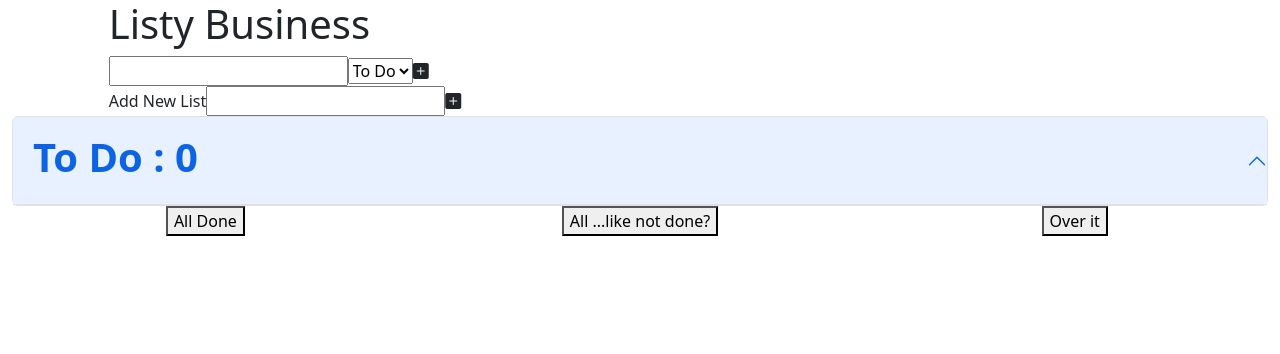
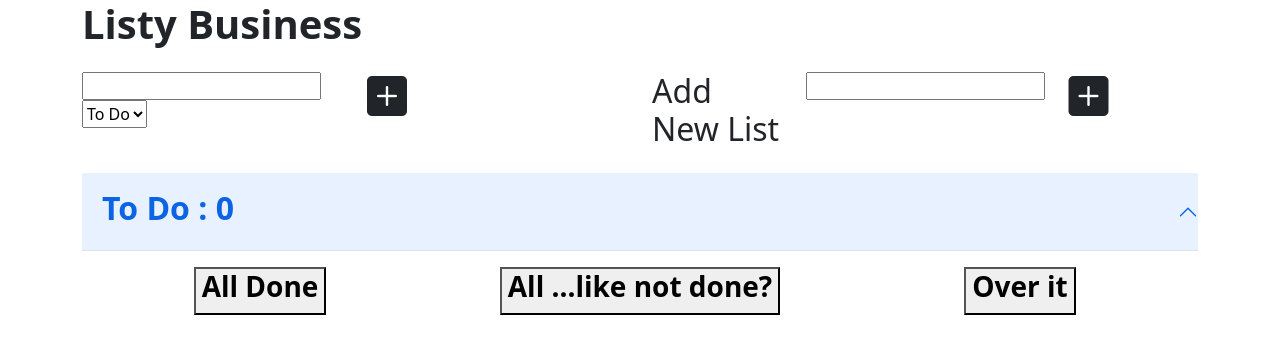
Before and after one commit to tkcthulhu/listy-business, a React (Create React App) app in the folder app/: page / in a window 1280 px wide. Shown: the top 354 px of the page. Built offline with nearby package versions, Linux system fonts and the light colour scheme.

Commit message:
Basic styling done

```diff
--- a/app/src/App.jsx
+++ b/app/src/App.jsx
@@ -25,10 +25,13 @@ function App() {
 
   return (
     <>
+      <div className="container">
+        <div className="row-10 justify-content-center">
+            <div className="col">
+              <h1><strong>Listy Business</strong></h1>
+            </div>
+        </div>
         <div className="row justify-content-center">
-        <div className="col-10">
-          <h1>Listy Business</h1>
-        </div>
           <UserInput
             ToDoItem={ToDoItem}
             SetToDoItem={SetToDoItem}
@@ -41,6 +44,7 @@ function App() {
             newList={newList}
             setNewList={setNewList}
             />
+        </div>
       </div>
       <SetList
         ToDoItem={ToDoItem}
--- a/app/src/CheckAll.jsx
+++ b/app/src/CheckAll.jsx
@@ -28,24 +28,24 @@ export function CheckAll(props) {
     }
 
     return (
-        <>
-            <div className="row justify-content-center">
+        <div className="container">
+            <div className="row justify-content-center buttonRow">
                 <div className="col d-flex justify-content-center">
                     <button  onClick={() => {allActive(list)}}>
-                        All Done
+                        <h3><strong>All Done</strong></h3>
                     </button>
                 </div>
                 <div className="col d-flex justify-content-center">
                     <button onClick={() => {allInactive(list)}}>
-                        All ...like not done?
+                        <h3><strong>All ...like not done?</strong></h3>
                     </button>
                 </div>
                 <div className="col d-flex justify-content-center">
                     <button onClick={() => {allGone()}}>
-                        Over it
+                        <h3><strong>Over it</strong></h3>
                     </button>
                 </div>
             </div>
-        </>
+        </div>
     )
 }
--- a/app/src/Lists.jsx
+++ b/app/src/Lists.jsx
@@ -68,23 +68,23 @@ export function SetList(props) {
             if (status) {
 
                 return(
-                    <h2>
+                    <h3>
                         <i
                             className="bi bi-check-circle-fill icon checkButton"
                             onClick={() => setToInactive(id, currentList)}
                         />
-                    </h2>
+                    </h3>
                 )
 
             } else {
 
                 return(
-                    <h2>
+                    <h3>
                         <i
                             className="bi bi-arrow-up-circle-fill icon redoButton"
                             onClick={() => setToActive(id, currentList)}
                         />
-                    </h2>
+                    </h3>
                 )
 
             }
@@ -120,7 +120,7 @@ export function SetList(props) {
                         key={items[i].id}
                     >
                         <div className="col-11">
-                            <h2>{items[i].input}</h2>
+                            <h3>{items[i].input}</h3>
                         </div>
                         <div className="col-1">
                             <div className="row">
@@ -128,12 +128,12 @@ export function SetList(props) {
                                     {statusButtons(items[i].id, items[i].status)}
                                 </div>
                                 <div className="col">
-                                    <h2>
+                                    <h3>
                                         <i
                                             className="bi bi-x-circle-fill icon deleteButton"
                                             onClick={() => deleteItem(items[i].id)}
                                         />
-                                    </h2>
+                                    </h3>
                                 </div>
                             </div>
                         </div>
@@ -165,10 +165,10 @@ export function SetList(props) {
                             aria-controls={"collapse" + i}
                         >
                             <div className="col-11 listTitle">
-                                <h1><strong>{listName} : {incomplete.length}</strong></h1>
+                                <h2><strong>{listName} : {incomplete.length}</strong></h2>
                             </div>
                             <div className="col-1">
-                                <h1>{deleteButton()}</h1>
+                                <h2>{deleteButton()}</h2>
                             </div>
                         </button>
                     </h2>
@@ -188,7 +188,7 @@ export function SetList(props) {
 
         return(
             <div
-                class="accordion"
+                class="accordion accordion-flush"
                 id="accordionExample"
             >
             {userLists}
@@ -218,8 +218,8 @@ export function SetList(props) {
 
     return(
         <>
-            <div className="container-fluid">
-                <div className="row justify-content-center">
+            <div className="container">
+                <div className="row justify-content-center listRow">
                     {buildUserLists(filterItems())}
                     {removeGarbage()}
                 </div>
--- a/app/src/MultiList.jsx
+++ b/app/src/MultiList.jsx
@@ -20,13 +20,26 @@ export function MultiList(props) {
     }
 
     return(
-    <div className="col-10">
-        Add New List
-        <input ref={userList}/>
-        <i
-            className="bi bi-plus-square-fill icon"
-            onClick={() => {addList()}}
-        />
+    <div className="col">
+        <div className="row inputRow">
+            <div className="col">
+                <h2>Add New List</h2>
+            </div>
+            <div className="col">
+                <input
+                    ref={userList}
+                    className='inputItem'
+                />
+            </div>
+            <div className="col">
+                <h1>
+                    <i
+                        className="bi bi-plus-square-fill icon"
+                        onClick={() => {addList()}}
+                    />
+                </h1>
+            </div>
+        </div>
     </div>
     )
 }
--- a/app/src/UserInput.jsx
+++ b/app/src/UserInput.jsx
@@ -30,7 +30,7 @@ function UserInput(props) {
             newLists.push(
                 <>
                     <option value= {userLists[i].input}>
-                        {userLists[i].input}
+                        <h2>{userLists[i].input}</h2>
                     </option>
                 </>
             )
@@ -41,18 +41,31 @@ function UserInput(props) {
     }
 
     return (
-    <div className="col-10">
-        <input ref={userInput}/>
+    <div className="col">
+        <div className="row inputRow">
+            <div className="col">
+                <input
+                    ref={userInput}
+                    className='inputItem'
+                />
                 <select
                     name="list"
+                    id="listSelect"
+                    className='inputItem'
                     ref={listSelect}
                 >
                     {userListsBuild()}
                 </select>
+            </div>
+            <div className="col">
+                <h1>
                     <i
                         className="bi bi-plus-square-fill"
                         onClick={() => {addItem()}}
                     />
+                </h1>
+            </div>
+        </div>
     </div>
     )
 }
--- a/app/src/index.css
+++ b/app/src/index.css
@@ -31,3 +31,23 @@ code {
 .redoButton {
   color: rgb(255, 115, 0);
 }
+
+.buttonRow {
+  padding-top: 2vh;
+}
+
+.listRow {
+  padding-top: 2vh;
+}
+
+.inputRow {
+  padding-top: 2vh;
+}
+
+.inputItem {
+  height: 3.5vh;
+}
+
+#listSelect {
+  width: max-content;
+}
```
Lines whose indentation alone changed are shown as unchanged.
